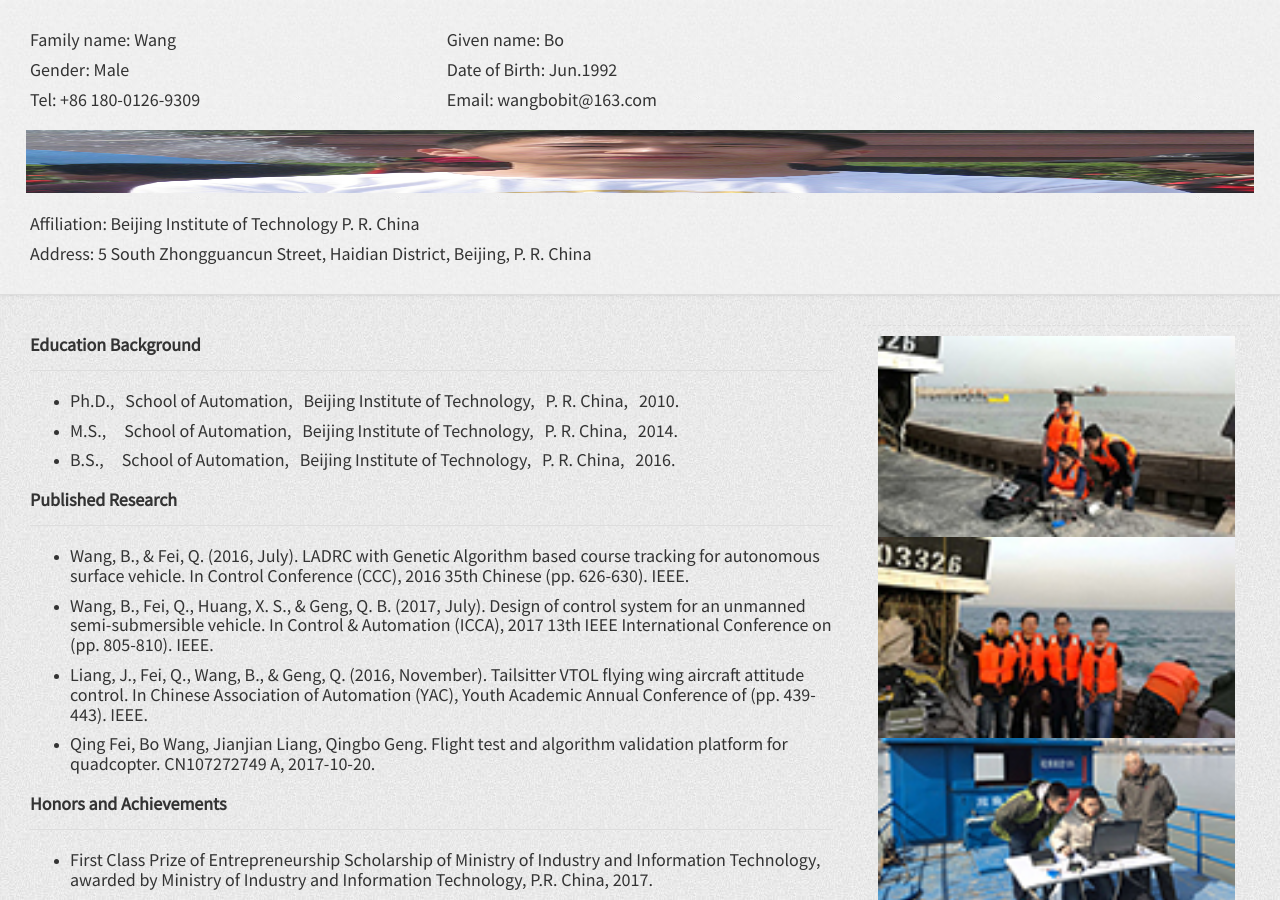
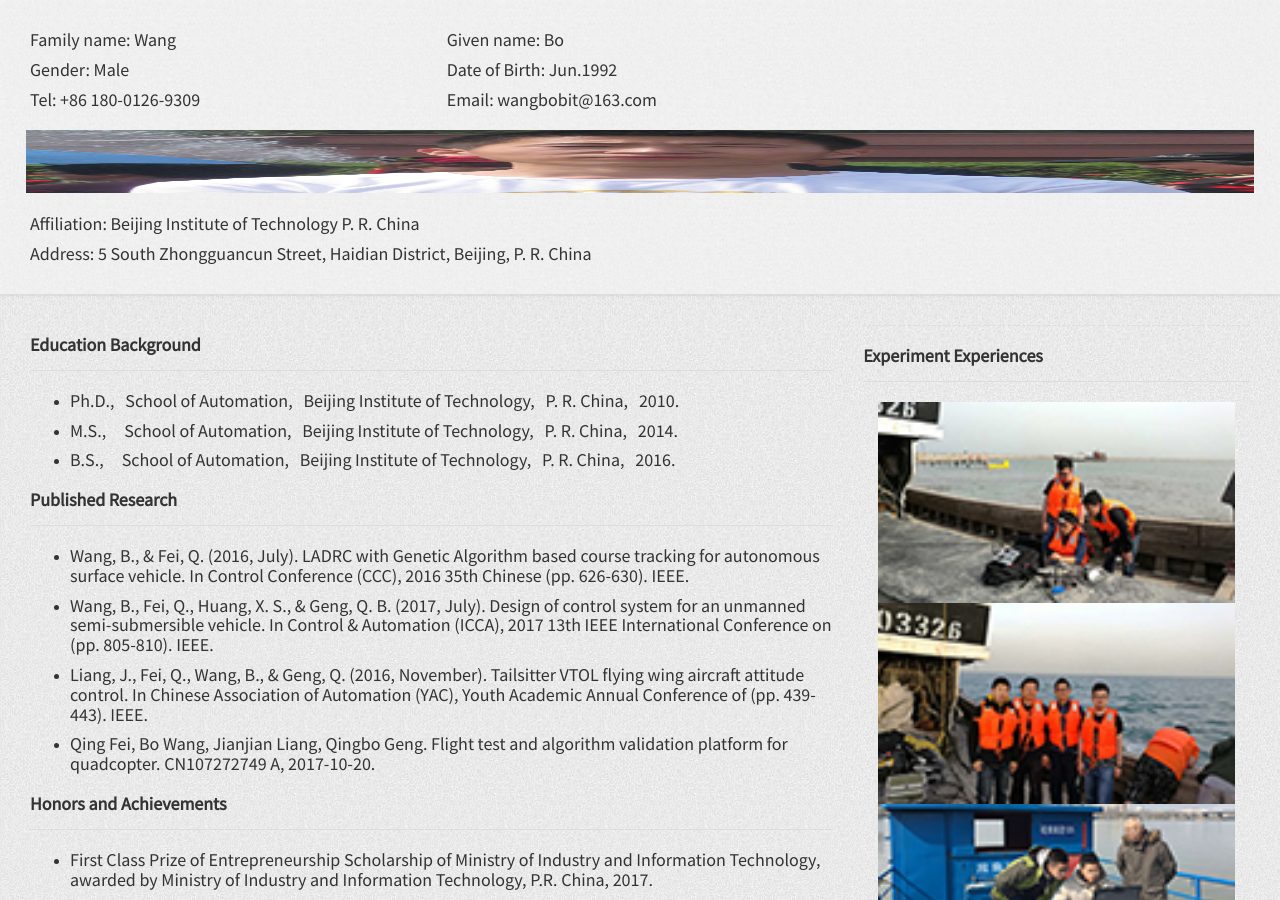
Before and after one commit to wangbo121/CV, a Jekyll site: the page built from index.html, in a window 1280 px wide and 900 px high. Built offline with Jekyll 4.4.1, drawn with Linux system fonts in a browser that asks for light colours; nearby versions of some CDN libraries.

Commit message:
增加图片

```diff
--- a/index.html
+++ b/index.html
@@ -110,6 +110,7 @@
         <div class="col-md-4">
             <div class="deviter"></div>
 
+			<h3 class="title">Experiment Experiences</h3>
 			<div class="container-fluid">
 				<img src="{{ site.sea1 | prepend: site.baseurl }}" title="Sea" alt="My Project Experiment" width="100%" height="100%">
 			</div>
@@ -124,7 +125,11 @@
 			</div>
 
 
-            <h3 class="title with-icon"><span class="fa fa-location-arrow cat-title"></span> Location</h3>
+            <h3 class="title">Location</h3>
+
+			<div class="grid-block">
+                <iframe src="{{ site.sea4 | prepend: site.baseurl }}" width="100%" height="100%" frameborder="0" style="border:0"></iframe>
+            </div>
             <div class="grid-block">
                 <iframe src="https://www.google.com/maps/embed/v1/place?q={{ site.author.city }}&key=AIzaSyClEWLh20lxrQBFR7omuuVESviszPxONyk" width="100%" height="100%" frameborder="0" style="border:0"></iframe>
             </div>
```
